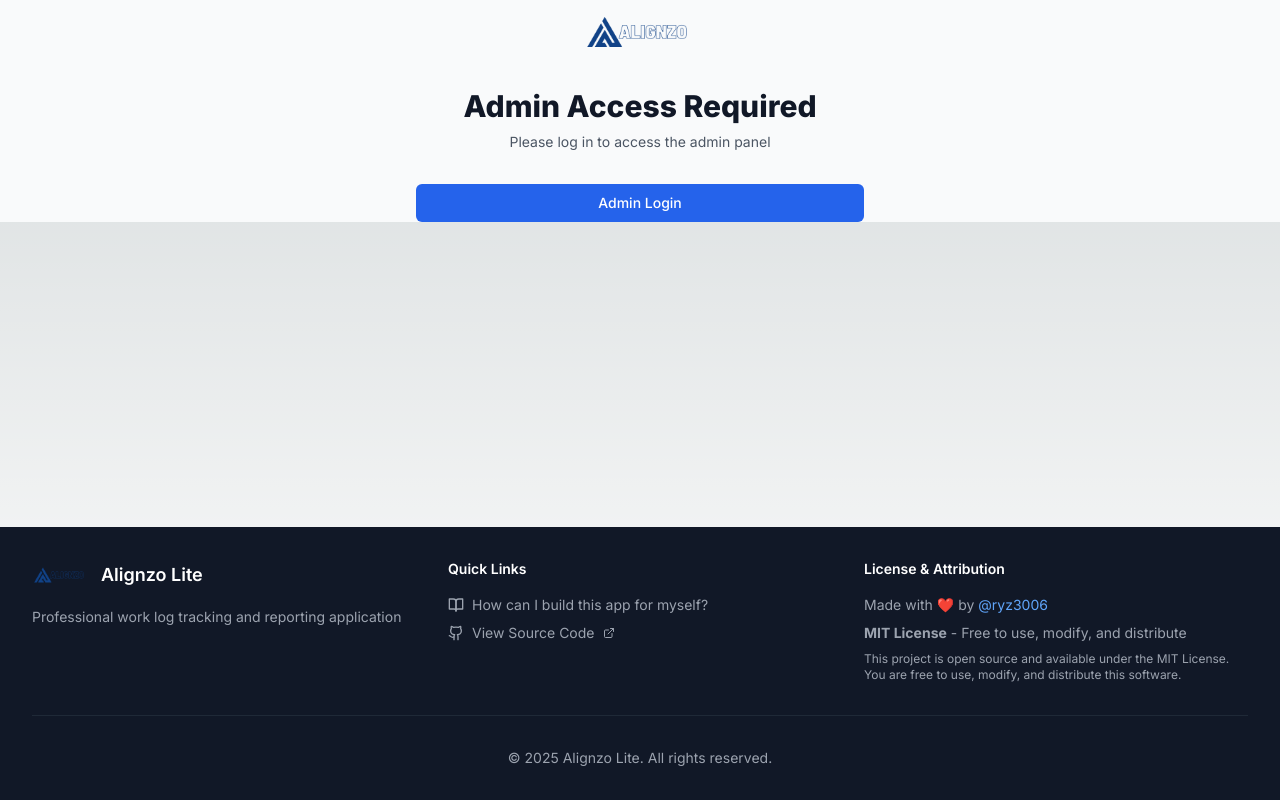
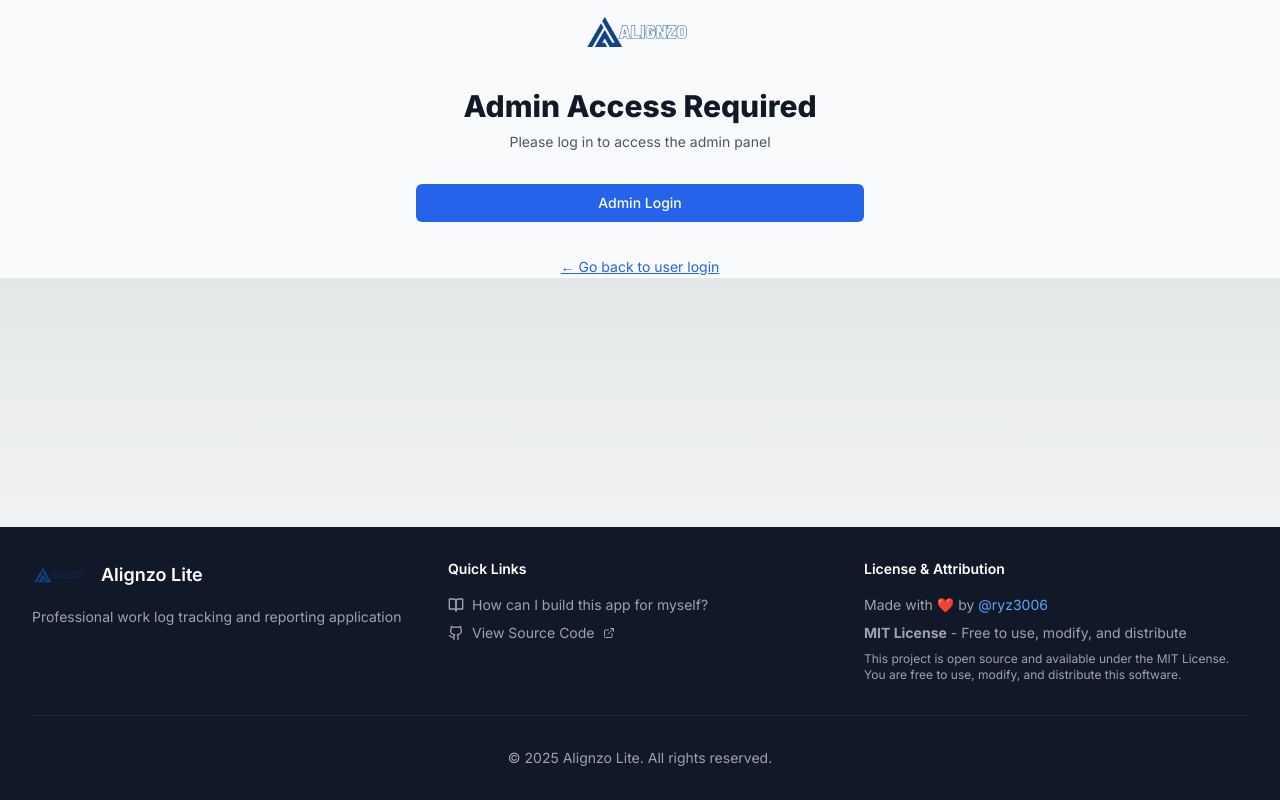
Before and after one commit to ryz3006/alignzo-lite, a Next.js app: page /admin in a window 1280 px wide. Built offline with nearby package versions, Linux system fonts and the light colour scheme; no server answers.

Commit message:
user login page link added

```diff
--- a/app/admin/page.tsx
+++ b/app/admin/page.tsx
@@ -148,6 +148,16 @@ export default function AdminPage() {
               Admin Login
             </button>
           </div>
+
+          {/* Go back to user login link */}
+          <div className="text-center mt-4">
+            <a
+              href="/"
+              className="text-sm text-blue-600 hover:text-blue-500 transition-colors underline"
+            >
+              ← Go back to user login
+            </a>
+          </div>
         </div>
       </div>
     );
@@ -181,6 +191,16 @@ export default function AdminPage() {
             >
               Back to Login
             </button>
+          </div>
+
+          {/* Go back to user login link */}
+          <div className="text-center mt-4">
+            <a
+              href="/"
+              className="text-sm text-blue-600 hover:text-blue-500 transition-colors underline"
+            >
+              ← Go back to user login
+            </a>
           </div>
         </div>
       </div>
```
